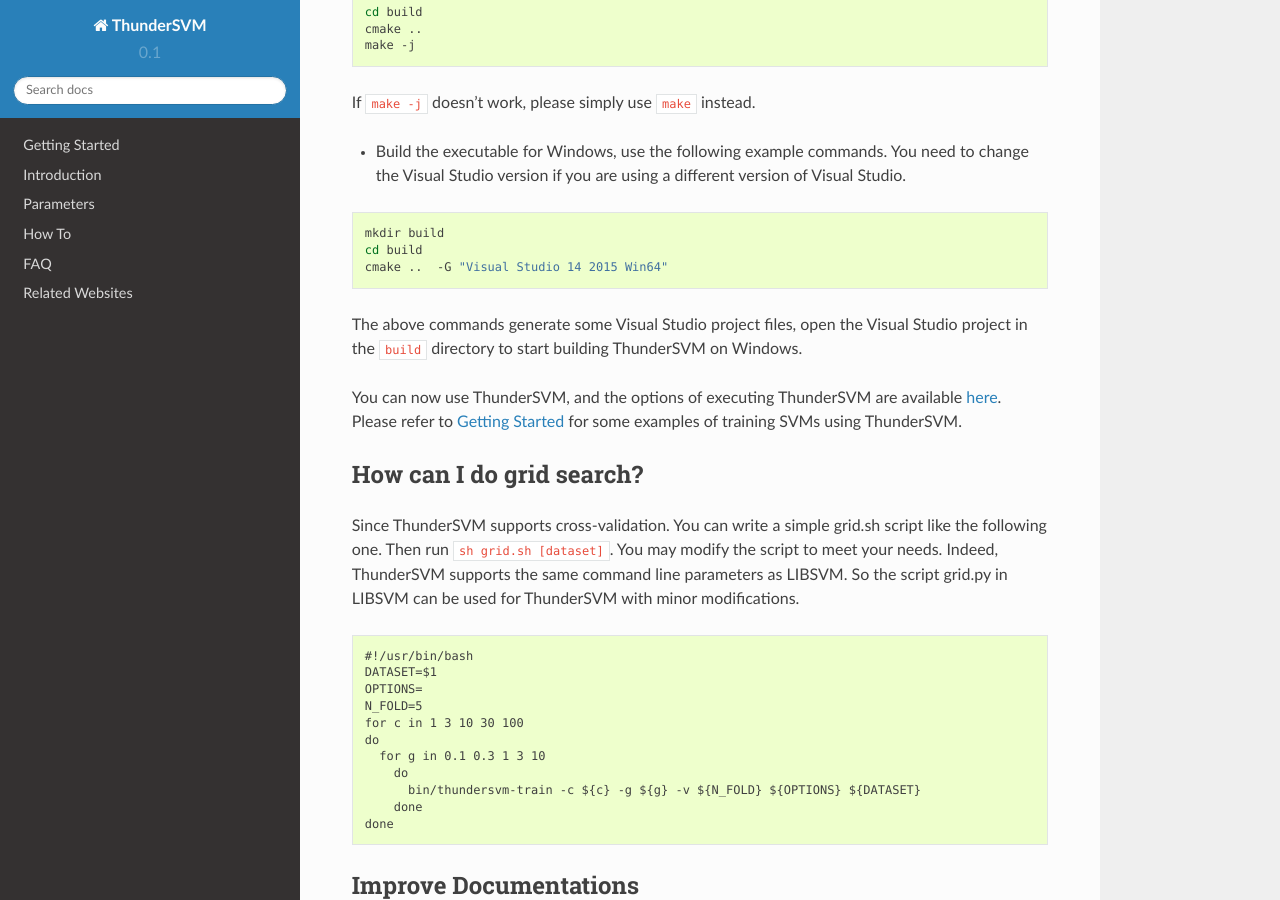
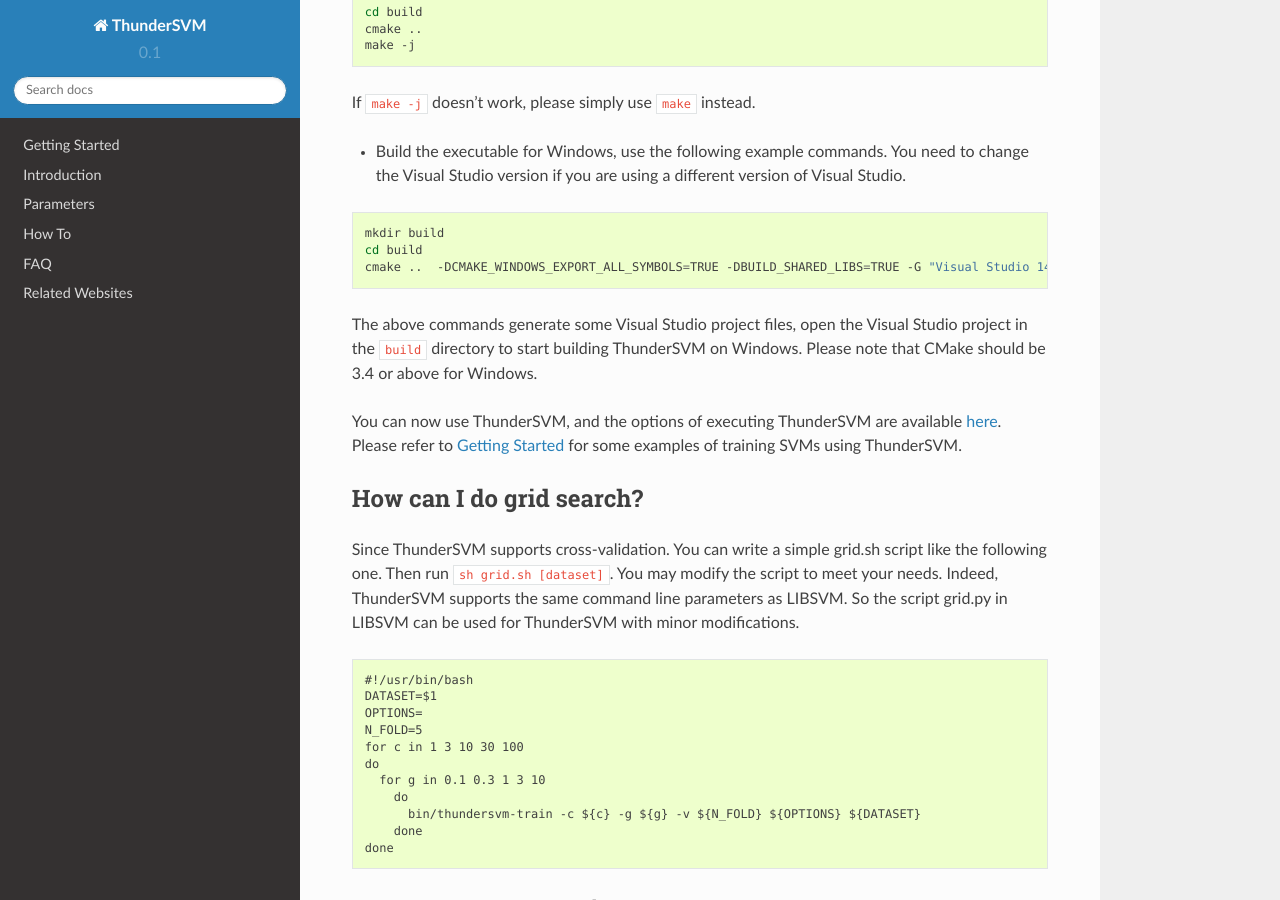
Before and after one commit to Xtra-Computing/thundersvm, a Sphinx documentation site: the page built from docs/how-to.md, in a window 1280 px wide and 900 px high, scrolled down 939 px. Built offline with Sphinx 7.4.7 and the Read the Docs theme 2.0.0, drawn with Linux system fonts in a browser that asks for light colours.

````diff
--- a/docs/how-to.md
+++ b/docs/how-to.md
@@ -38,9 +38,9 @@
 ```bash
 mkdir build
 cd build
-cmake ..  -G "Visual Studio 14 2015 Win64"
+cmake ..  -DCMAKE_WINDOWS_EXPORT_ALL_SYMBOLS=TRUE -DBUILD_SHARED_LIBS=TRUE -G "Visual Studio 14 2015 Win64"
 ```
-The above commands generate some Visual Studio project files, open the Visual Studio project in the ```build``` directory to start building ThunderSVM on Windows.
+The above commands generate some Visual Studio project files, open the Visual Studio project in the ```build``` directory to start building ThunderSVM on Windows. Please note that CMake should be 3.4 or above for Windows.
 
 You can now use ThunderSVM, and the options of executing ThunderSVM are available [here](parameters.md). Please refer to [Getting Started](get-started.md) for some examples of training SVMs using ThunderSVM.
 
````
Also changed, not shown: docs/get-started.md (+2 -2 lines), docs/faq.md (line endings or trailing spaces).
